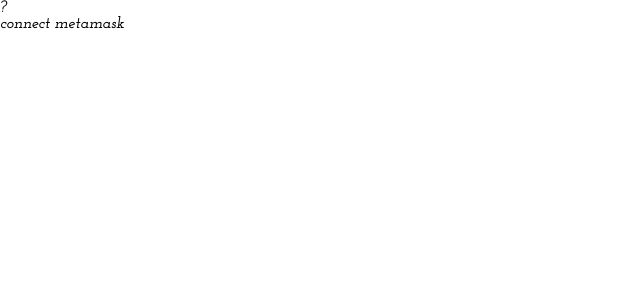
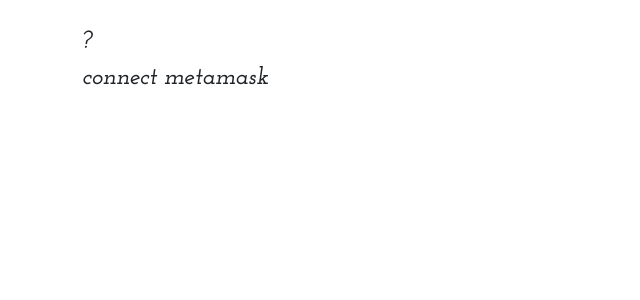
Before and after one commit to wenwkich/soe-website, a React (Create React App) app: page / in a window 1280 px wide. Shown: the top 300 px of the page, without its empty margins (0-640 px from the left). Built offline with nearby package versions, Linux system fonts and the light colour scheme.

Commit message:
set the font

```diff
--- a/package.json
+++ b/package.json
@@ -6,6 +6,7 @@
     "@testing-library/jest-dom": "^5.14.1",
     "@testing-library/react": "^11.2.7",
     "@testing-library/user-event": "^12.8.3",
+    "bootstrap": "^5.1.1",
     "ethers": "^5.4.6",
     "react": "^17.0.2",
     "react-dom": "^17.0.2",
--- a/public/index.html
+++ b/public/index.html
@@ -24,9 +24,6 @@
       work correctly both with client-side routing and a non-root public URL.
       Learn how to configure a non-root public URL by running `npm run build`.
     -->
-    <link rel="preconnect" href="https://fonts.googleapis.com">
-    <link rel="preconnect" href="https://fonts.gstatic.com" crossorigin>
-    <link href="https://fonts.googleapis.com/css2?family=Josefin+Slab:ital,wght@1,600&display=swap" rel="stylesheet">
     <title>SoE</title>
   </head>
   <body>
--- a/src/App.js
+++ b/src/App.js
@@ -8,7 +8,7 @@
   return (
     <Web3Provider>
       <AppProvider>
-        <div className="container">
+        <div className="container my-4">
           <Header />
           <Page />
         </div>
--- a/src/components/header.js
+++ b/src/components/header.js
@@ -12,7 +12,7 @@
 
   return (
     <>
-      { showBack && <div className="header-button-left" onClick={(e) => goBack()}>BACK</div> }
+      { showBack && <div className="header-button-left" onClick={(e) => goBack()}>bacc</div> }
       { showQnA && <div className="header-button-right" onClick={(e) => goToQnA()}>?</div> }
     </>
   )
--- a/src/contexts/AppContext.js
+++ b/src/contexts/AppContext.js
@@ -1,4 +1,4 @@
-import React, { useCallback, useEffect, useMemo, useState } from "react";
+import React, { useCallback, useMemo, useState } from "react";
 
 export const PAGES = {
   qna: "qna",
--- a/src/index.css
+++ b/src/index.css
@@ -1,8 +1,13 @@
+@import url(https://fonts.googleapis.com/css2?family=Josefin+Slab:ital,wght@0,300;0,400;0,600;1,300;1,400;1,600&display=swap);
+
 body {
   margin: 0;
-  font-family: 'Josefin Slab', serif;
   -webkit-font-smoothing: antialiased;
   -moz-osx-font-smoothing: grayscale;
+  font-family: 'Josefin Slab', serif;
+  font-style: italic;
+  font-weight: 600;
+  font-size: 1.5em;
 }
 
 code {
--- a/src/index.js
+++ b/src/index.js
@@ -1,8 +1,9 @@
 import React from 'react';
 import ReactDOM from 'react-dom';
-import './index.css';
 import App from './App';
 import reportWebVitals from './reportWebVitals';
+import 'bootstrap/dist/css/bootstrap.min.css';
+import './index.css';
 
 ReactDOM.render(
   <React.StrictMode>
--- a/src/pages/Main.js
+++ b/src/pages/Main.js
@@ -6,8 +6,12 @@
   return (
     <>
       <div>this is the main component</div>
-      <div className="button" onClick={(e) => goToMint(2)}>Mint</div>
-      <div className="button" onClick={(e) => goToChange(2)}>Change</div>
+      <div className="button" >view on opensea</div>
+      <div className="button" onClick={(e) => goToMint(2)}>mint</div>
+      <div className="button" onClick={(e) => goToChange(2)}>change message</div>
+      <style>
+
+      </style>
     </>
   )
 }
--- a/src/pages/Page.js
+++ b/src/pages/Page.js
@@ -18,7 +18,7 @@
     } else {
       setLocation(PAGES.main);
     }
-  }, [connected]);
+  }, [connected, setLocation]);
 
   return useMemo(() => {
     switch (location) {
```
Also changed, not shown: 1 other file (tests, documents, lock files or other folders).
